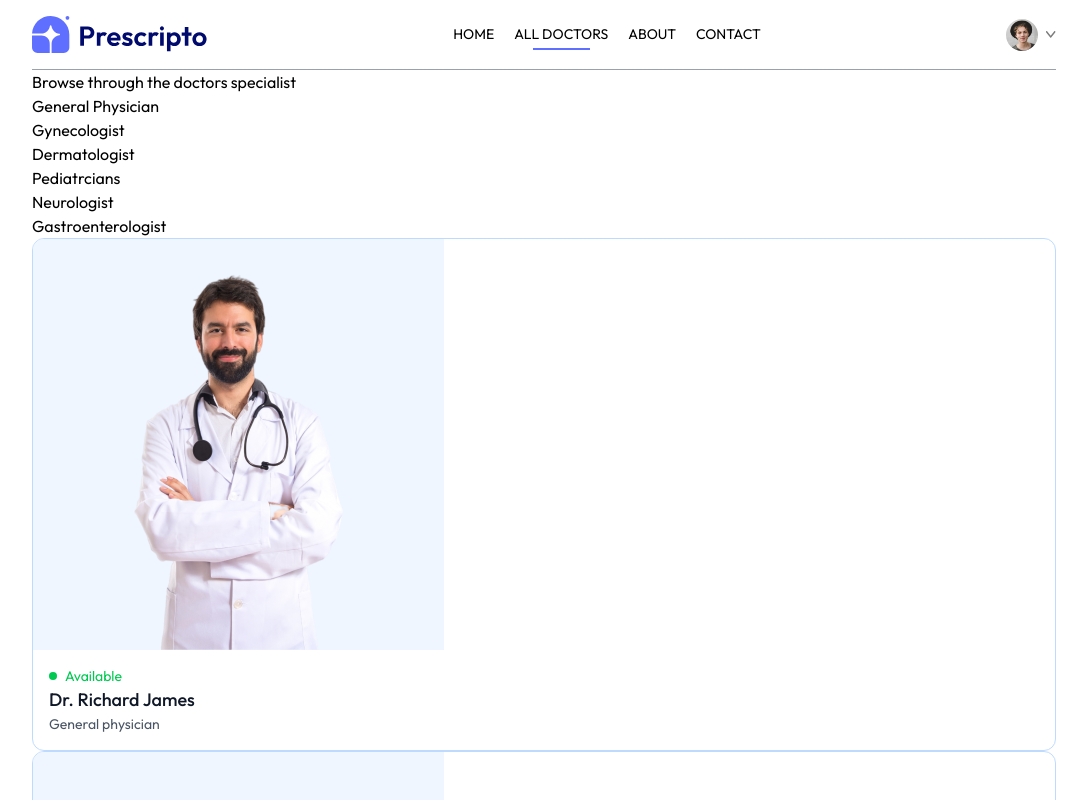
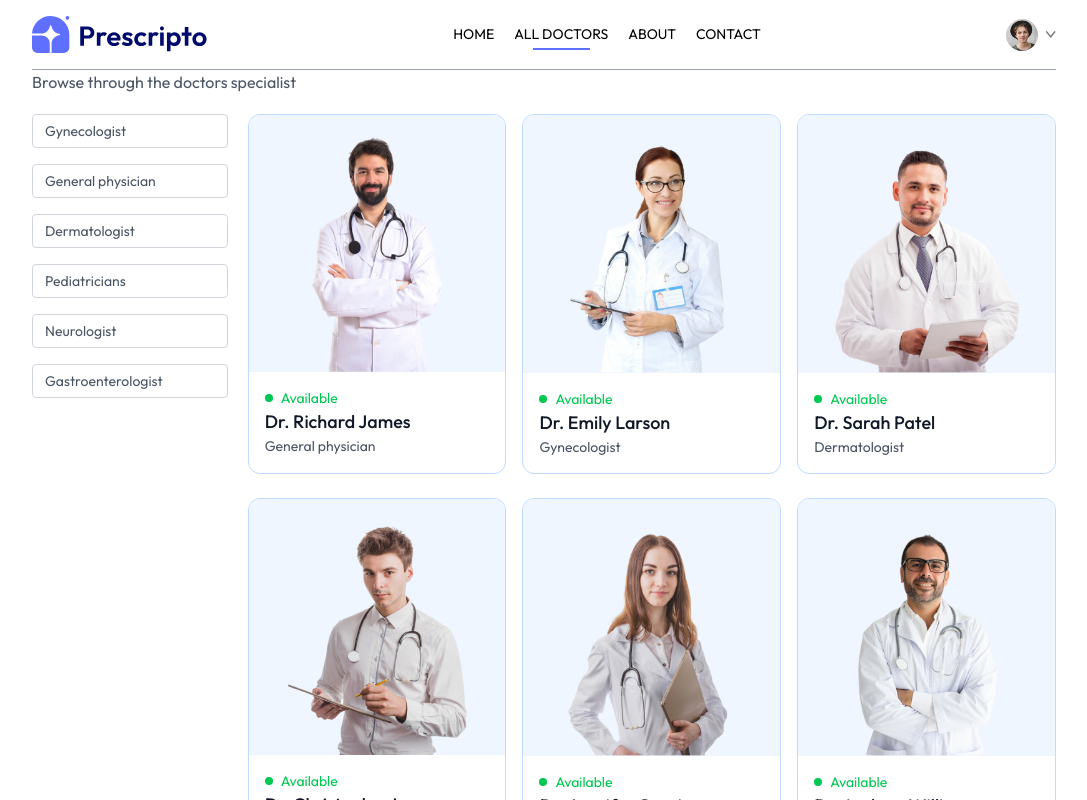
Before and after one commit to mercynjambi/tabibu, a React (Vite) app in the folder frontend/: page /doctors in a window 1280 px wide. Shown: the top 800 px of the page, without its empty margins (96-1183 px from the left). Built offline with nearby package versions, Linux system fonts and the light colour scheme; a web font is replaced by a local one.

Commit message:
created doctors page

```diff
--- a/frontend/src/pages/Doctors.jsx
+++ b/frontend/src/pages/Doctors.jsx
@@ -1,14 +1,17 @@
 import React, { useContext, useEffect, useState } from 'react'
-import { useParams } from 'react-router-dom'
+import { useNavigate, useParams } from 'react-router-dom'
 import { AppContext } from '../context/AppContext.jsx'
 
 
 const Doctors = () => {
+  const navigate = useNavigate()
 
   const {speciality} = useParams()
   const [filterDoc, setFilterDoc] = useState([])
   //  {console.log(speciality)}
   const {doctors} = useContext(AppContext)
+
+
    const applyFilter = () =>{
     if(speciality){
       setFilterDoc(doctors.filter(doc => doc.speciality=== speciality))
@@ -24,19 +27,19 @@
 
 
   return (
-    <div>
-    <p>Browse through the doctors specialist</p>
-      <div>
-            <div>
-              <p>General Physician</p>
-              <p>Gynecologist</p>
-              <p>Dermatologist</p>
-              <p>Pediatrcians</p>
-              <p>Neurologist</p>
-              <p>Gastroenterologist</p>
+    <div className="">
+    <p className='text-gray-600'>Browse through the doctors specialist</p>
+      <div className='flex fex-col sm:flex-row items-start gap-5 mt-5'>
+            <div className=' flex flex-col gap-4 text-sm text-gray-600'>
+              <p onClick={()=> speciality === 'Gynecologist' ? navigate('/doctors') : navigate('/doctors/Gynecologist')} className={`w-[94vw] sm:w-auto pl-3 py-1.5 pr-16 border border-gray-300 rounded transition-all cursor-pointer ${speciality=== "Gynecologist" ? "bg-indigo-100 text-black" : ""}`}>Gynecologist</p>
+              <p onClick={()=> speciality === 'General physician' ? navigate('/doctors') : navigate('/doctors/General physician')} className={`w-[94vw] sm:w-auto pl-3 py-1.5 pr-16 border border-gray-300 rounded transition-all cursor-pointer ${speciality=== "General physician" ? "bg-indigo-100 text-black" : ""}`}>General physician</p>
+              <p onClick={()=> speciality === 'Dermatologist' ? navigate('/doctors') : navigate('/doctors/Dermatologist')}className={`w-[94vw] sm:w-auto pl-3 py-1.5 pr-16 border border-gray-300 rounded transition-all cursor-pointer ${speciality=== "Dermatologist" ? "bg-indigo-100 text-black" : ""}`}>Dermatologist</p>
+              <p onClick={()=> speciality === 'Pediatricians' ? navigate('/doctors') : navigate('/doctors/Pediatricians')}className={`w-[94vw] sm:w-auto pl-3 py-1.5 pr-16 border border-gray-300 rounded transition-all cursor-pointer ${speciality=== "Pediatricians" ? "bg-indigo-100 text-black" : ""}`}>Pediatricians</p>
+              <p onClick={()=> speciality === 'Neurologist' ? navigate('/doctors') : navigate('/doctors/Neurologist')}className={`w-[94vw] sm:w-auto pl-3 py-1.5 pr-16 border border-gray-300 rounded transition-all cursor-pointer ${speciality=== "Neurologist" ? "bg-indigo-100 text-black" : ""}`}>Neurologist</p>
+              <p onClick={()=> speciality === 'Gastroenterologist' ? navigate('/doctors') : navigate('/doctors/Gastroenterologist')} className={`w-[94vw] sm:w-auto pl-3 py-1.5 pr-16 border border-gray-300 rounded transition-all cursor-pointer ${speciality=== "Gastroenterologist" ? "bg-indigo-100 text-black" : ""}`}>Gastroenterologist</p>
             </div>
 
-            <div>
+            <div className='w-full grid grid-cols-auto gap-4 gap-y-6'>
               {
              filterDoc.map((item,index)=>(
                 <div onClick={()=> navigate(`/appointment/${item._id}`)} key={index} className='border border-blue-200 rounded-xl overflow-hidden cursor-pointer hover:translate-y-[-10px] transition-all duration-500'>
```
